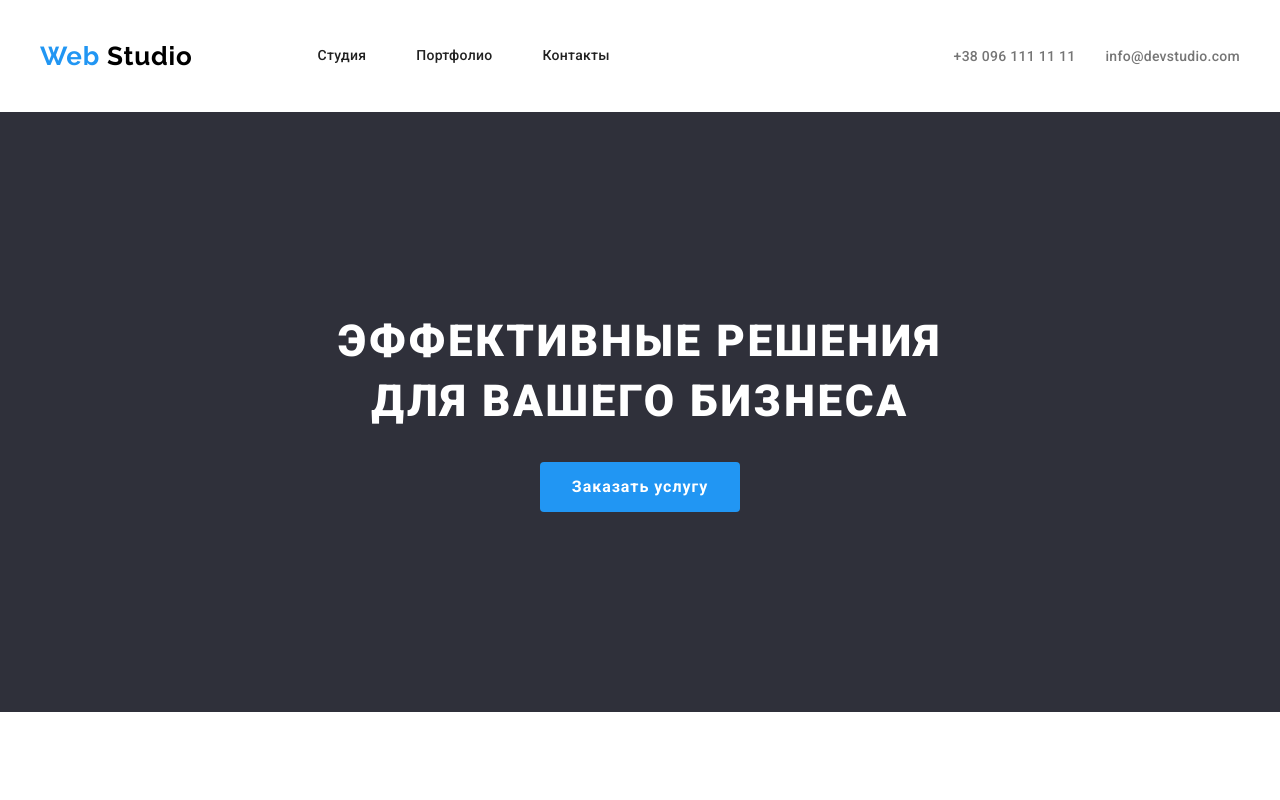
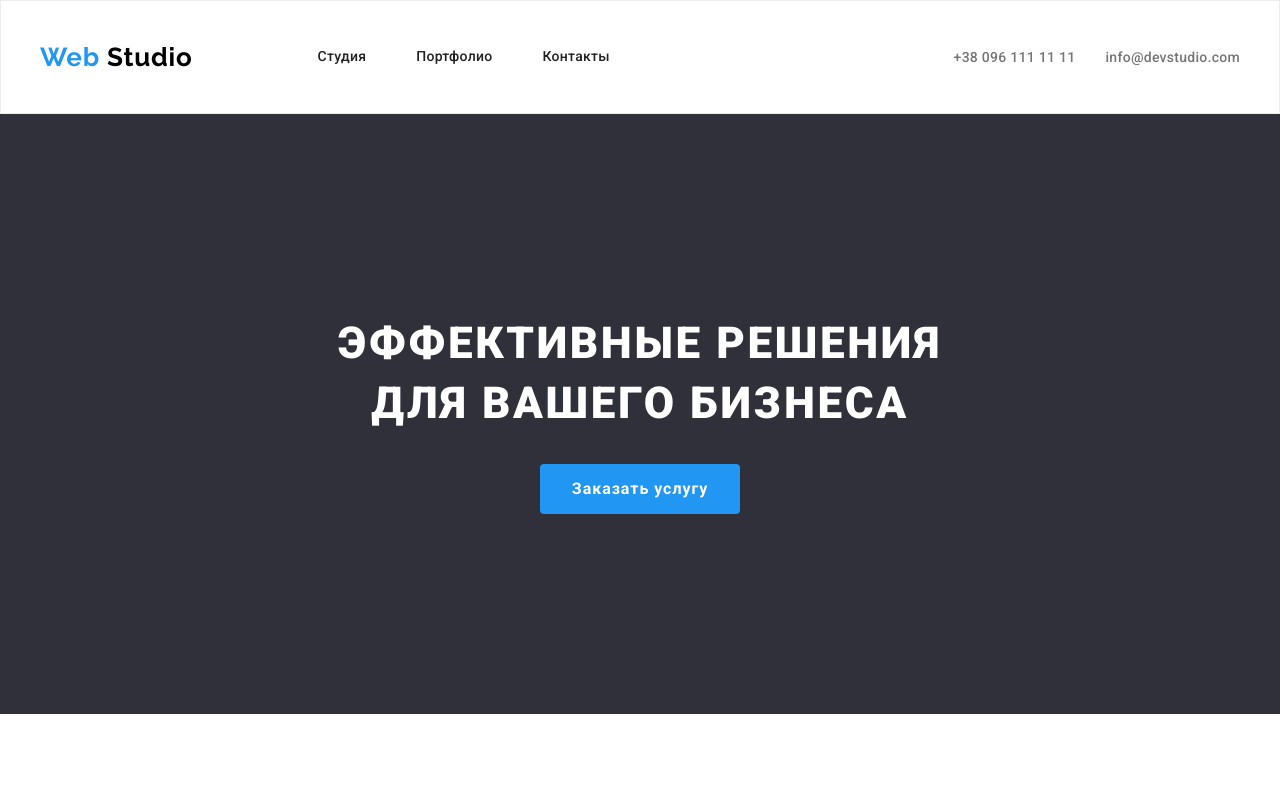
Before and after one commit to HrySer/goit-markup-hw-03, a plain HTML site: page index.html in a window 1280 px wide. Shown: the top 800 px of the page. Drawn offline with Linux system fonts and the light colour scheme.

Commit message:
добавил бордер

```diff
--- a/css/styles.css
+++ b/css/styles.css
@@ -61,6 +61,11 @@
 .navigation-menu {
   display: flex;
 }
+
+.header {
+  border: 1px solid #ececec;
+}
+
 .header .menu {
   display: flex;
   align-items: center;
```
